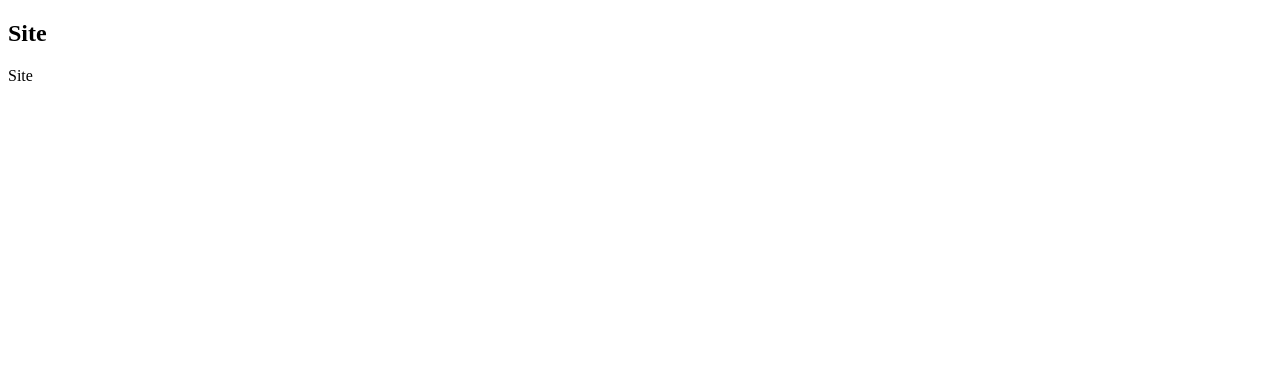
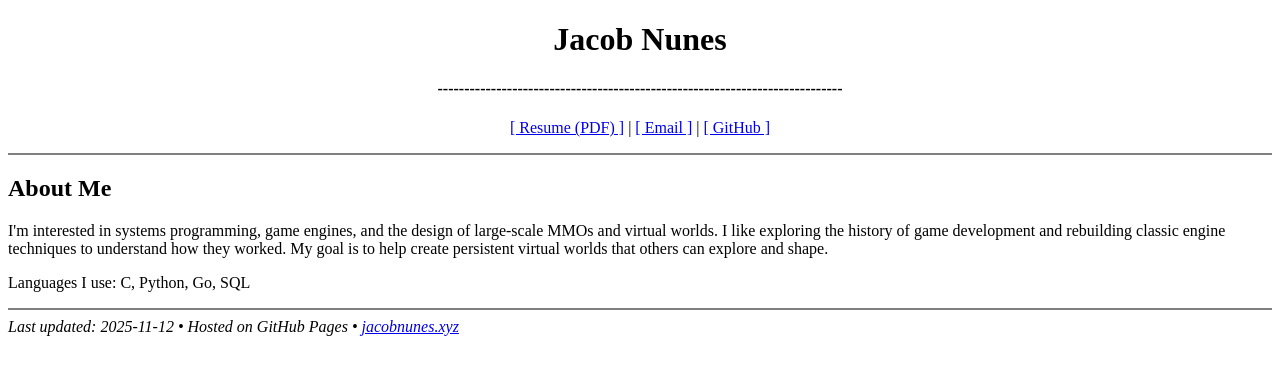
Before and after one commit to jaken00/jacobnunes.github.io, a plain HTML site: page index.html in a window 1280 px wide. Drawn offline with Linux system fonts and the light colour scheme.

Commit message:
updated index

```diff
--- a/index.html
+++ b/index.html
@@ -1,15 +1,38 @@
 <!DOCTYPE html>
 <html>
+  <head>
+    <meta charset="utf-8">
+    <title>Jacob Nunes</title>
+    <meta name="description" content="Jacob Nunes — Backend / Systems / Game Programmer. Resume and short bio.">
+  </head>
 
-<head>
-    <title>Site</title>
-</head>
+  <body>
+    <center>
+      <h1>Jacob Nunes</h1>
+      <h4>----------------------------------------------------------------------------</h3>
+      <p>
+        <a href="resume.pdf">[ Resume (PDF) ]</a> |
+        <a href="mailto:jacobanunes@gmail.com">[ Email ]</a> |
+        <a href="https://github.com/jaken00">[ GitHub ]</a>
+      </p>
+    </center>
 
-<body>
-    <h2>Site</h2>
+    <hr noshade>
+
+    <h2>About Me</h2>
     <p>
-        Site
+      I'm interested in systems programming, game engines, and the design of large-scale MMOs and virtual worlds.
+      I like exploring the history of game development and rebuilding classic engine techniques to understand how they worked.
+      My goal is to help create persistent virtual worlds that others can explore and shape.
     </p>
-</body>
+    <p>
+      Languages I use: C, Python, Go, SQL
+    </p>
 
+    <hr noshade>
+
+    <address>
+      Last updated: 2025-11-12 • Hosted on GitHub Pages • <a href="/">jacobnunes.xyz</a>
+    </address>
+  </body>
 </html>
```
